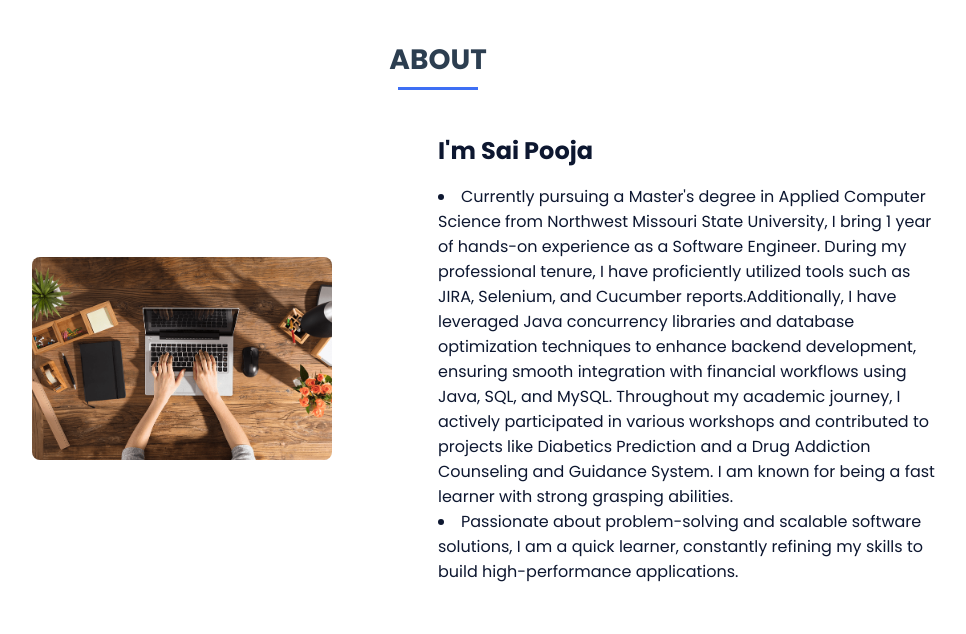
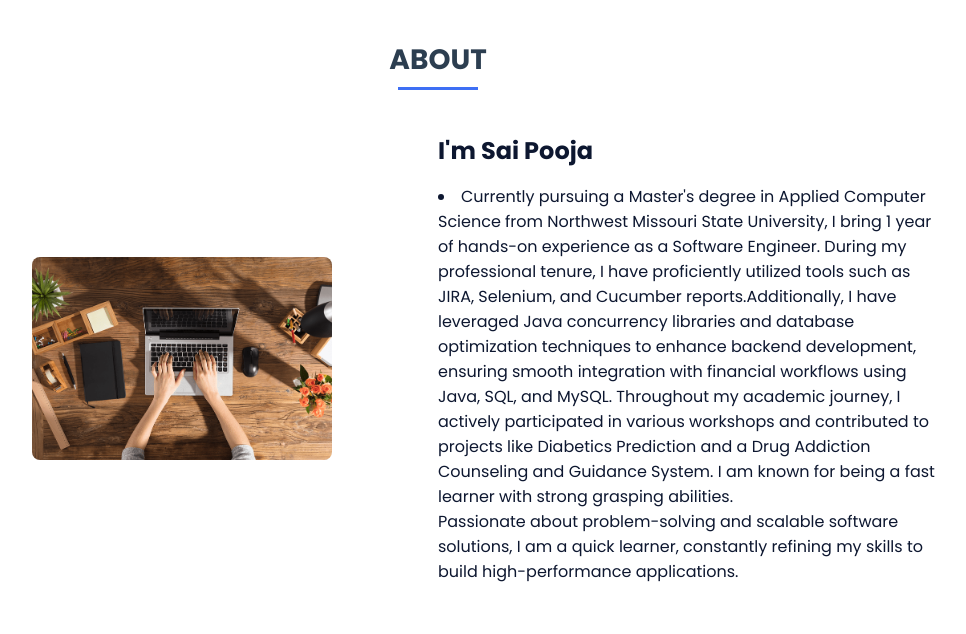
Before and after one commit to saipooja-git/Personal-Portfolio, a website: page index.html in a window 1280 px wide. Shown: the part 780-1414 px from the top of the page, without its empty margins (202-1168 px from the left). Drawn offline with nearby package versions, Linux system fonts and the light colour scheme.

Commit message:
latest changes

```diff
--- a/index.html
+++ b/index.html
@@ -69,7 +69,7 @@
                     <div>
                         <h2 class="about__subtitle">I'm Sai Pooja</h2>
                         <p class="about__text"><li>Currently pursuing a Master's degree in Applied Computer Science from Northwest Missouri State University, I bring 1 year of hands-on experience as a Software Engineer. During my professional tenure, I have proficiently utilized tools such as JIRA, Selenium, and Cucumber reports.Additionally, I have leveraged Java concurrency libraries and database optimization techniques to enhance backend development, ensuring smooth integration with financial workflows using Java, SQL, and MySQL. Throughout my academic journey, I actively participated in various workshops and contributed to projects like Diabetics Prediction and a Drug Addiction Counseling and Guidance System. I am known for being a fast learner with strong grasping abilities.</li>
-                            <li> Passionate about problem-solving and scalable software solutions, I am a quick learner, constantly refining my skills to build high-performance applications.</li>
+                            Passionate about problem-solving and scalable software solutions, I am a quick learner, constantly refining my skills to build high-performance applications.
                         </p>
                     </div>
                 </div>
```
